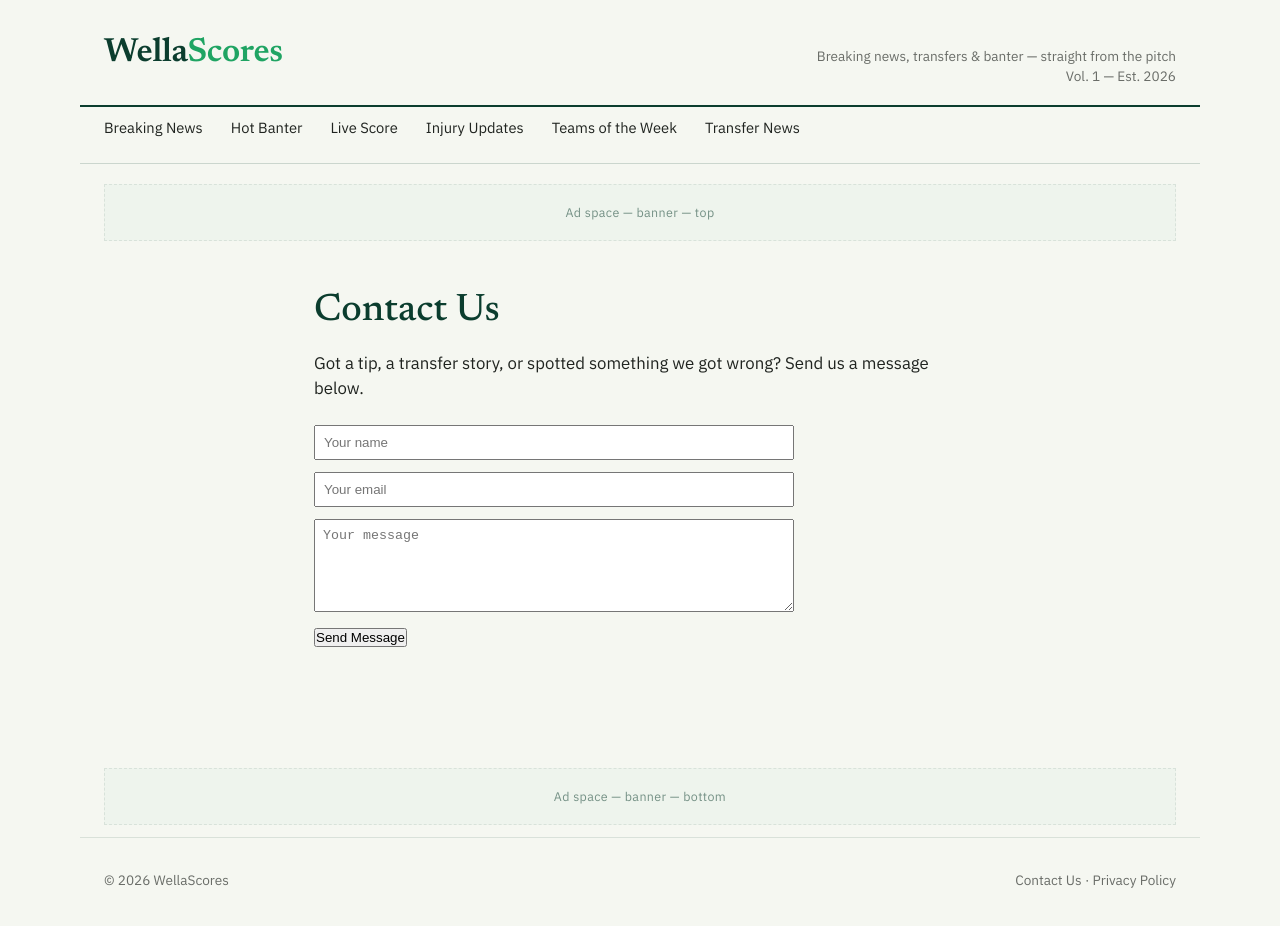
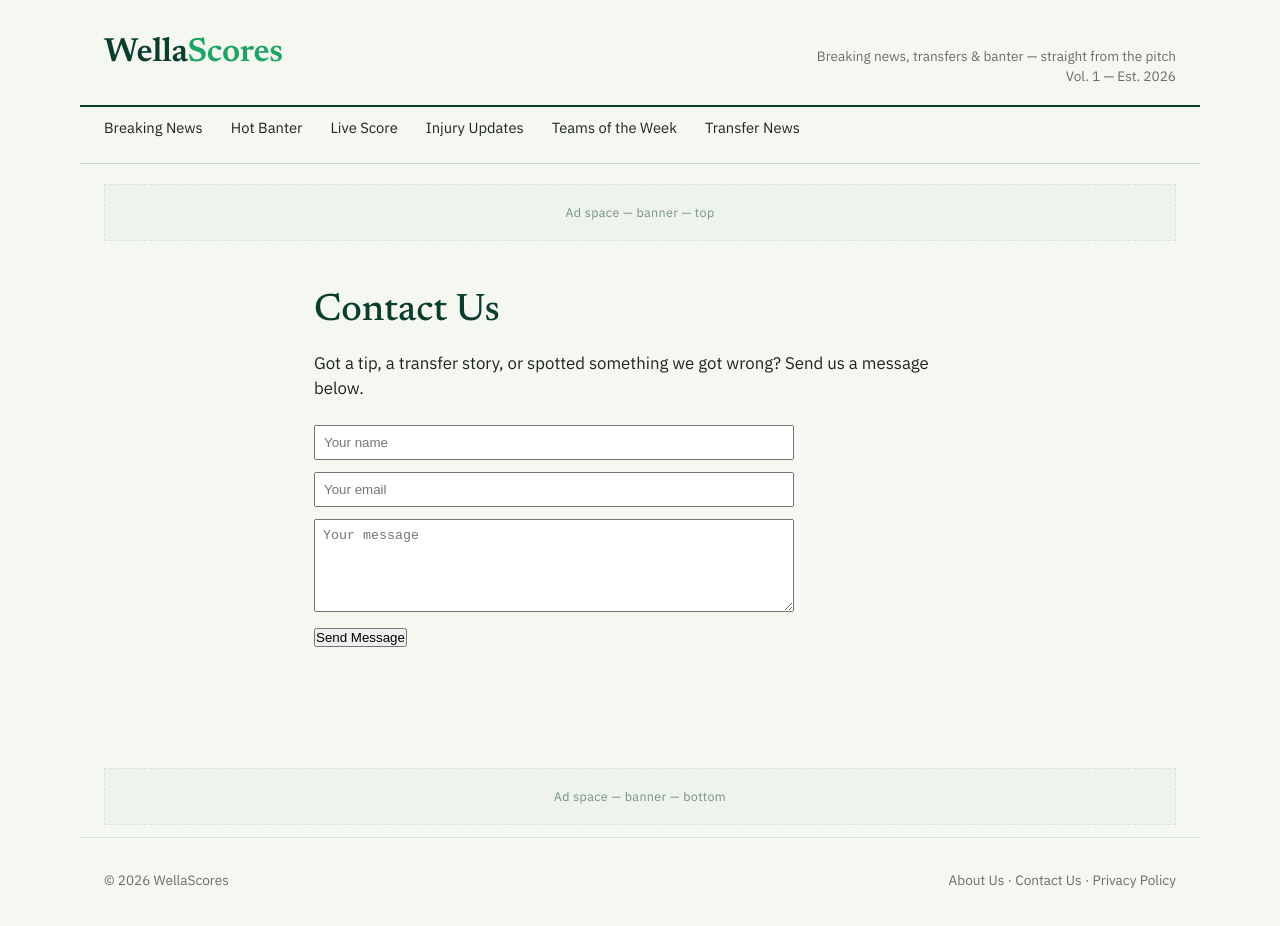
Before and after one commit to Amagar00/Wellascores, a Next.js app: page /contact in a window 1280 px wide. Shown: the top 926 px of the page. Built offline with nearby package versions, Linux system fonts and the light colour scheme; no server answers.

Commit message:
Add links to About, Contact, and Privacy Policy in footer

```diff
--- a/components/Footer.js
+++ b/components/Footer.js
@@ -5,6 +5,7 @@ export default function Footer() {
     <footer>
       <span>© {new Date().getFullYear()} WellaScores</span>
       <span>
+        <Link href="/about">About Us</Link> ·{" "}
         <Link href="/contact">Contact Us</Link> ·{" "}
         <Link href="/privacy-policy">Privacy Policy</Link>
       </span>
```
